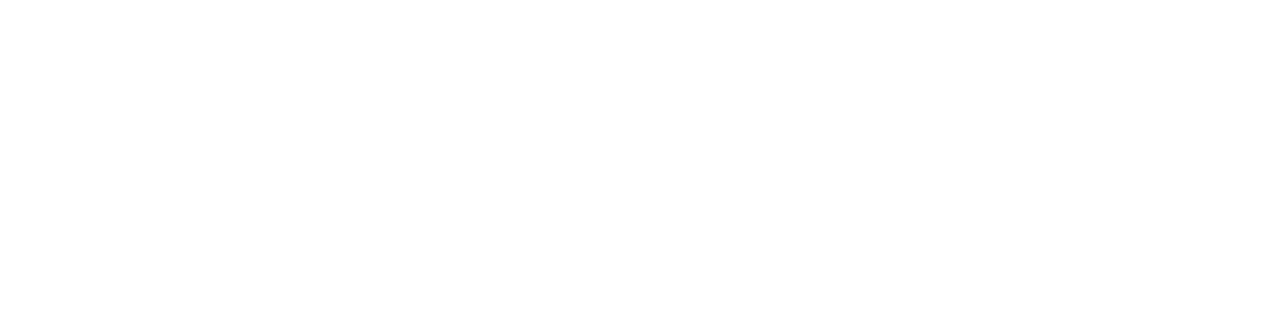
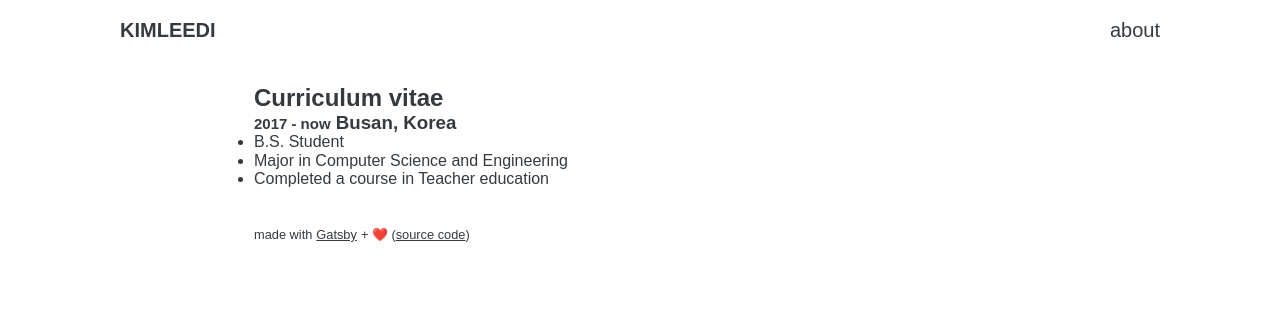
Before and after one commit to kimleedi/blog, a Gatsby site: page /about in a window 1280 px wide. Before the commit this address had no page. Built offline with nearby package versions, Linux system fonts and the light colour scheme; Gatsby itself is replaced by a stand-in of ours.

Commit message:
Add: about page

```diff
--- a/src/components/Navbar.tsx
+++ b/src/components/Navbar.tsx
@@ -5,6 +5,7 @@ import styled from 'styled-components';
 const Navbar = () => (
 	<Container>
 		<NavItem to="/" style={{ fontWeight: "bold" }} activeClassName="nav-active">KIMLEEDI</NavItem>
+		<NavItem to="/about" activeClassName="nav-active">about</NavItem>
 	</Container>
 );
 
--- /dev/null
+++ b/src/pages/about/index.tsx
@@ -0,0 +1,26 @@
+import React from 'react';
+import Layout from '../../components/Layout';
+import PageHelmet from '../../components/PageHelmet';
+
+class AboutPage extends React.Component<{}> {
+	render() {
+		return (
+			<Layout>
+				<PageHelmet
+					title="KIMLEEDI"
+					description="KIMLEEDI's personal blog"
+					url="https://leedi.me/about"
+				/>
+				<h2>Curriculum vitae</h2>
+				<h3><small>2017 - now</small> Busan, Korea</h3>
+				<ul>
+					<li>B.S. Student</li>
+					<li>Major in Computer Science and Engineering</li>
+					<li>Completed a course in Teacher education</li>
+				</ul>
+			</Layout>
+		);
+  	}
+}
+
+export default AboutPage
--- a/src/templates/blog-post.tsx
+++ b/src/templates/blog-post.tsx
@@ -1,5 +1,5 @@
 import React from 'react';
-import { graphql, Link } from 'gatsby';
+import { graphql } from 'gatsby';
 import styled from 'styled-components';
 import GatsbyLink from 'gatsby-link';
 
@@ -19,7 +19,6 @@ export const BlogPostTemplate: React.SFC<Props> = ({
 	content,
 	contentComponent,
 	description,
-	tags,
 	title
 }) => {
 	const PostContent = contentComponent || Content;
```
Also changed, not shown: 1 other file.
